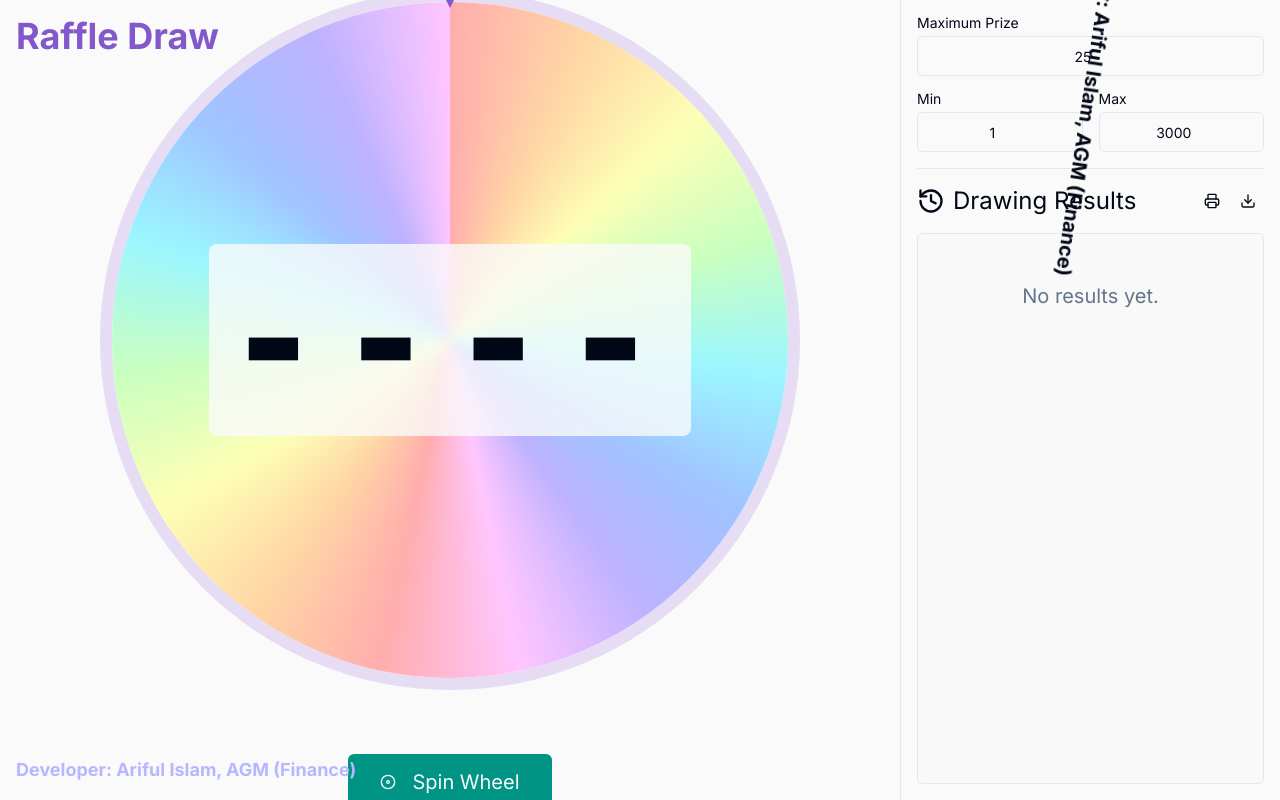
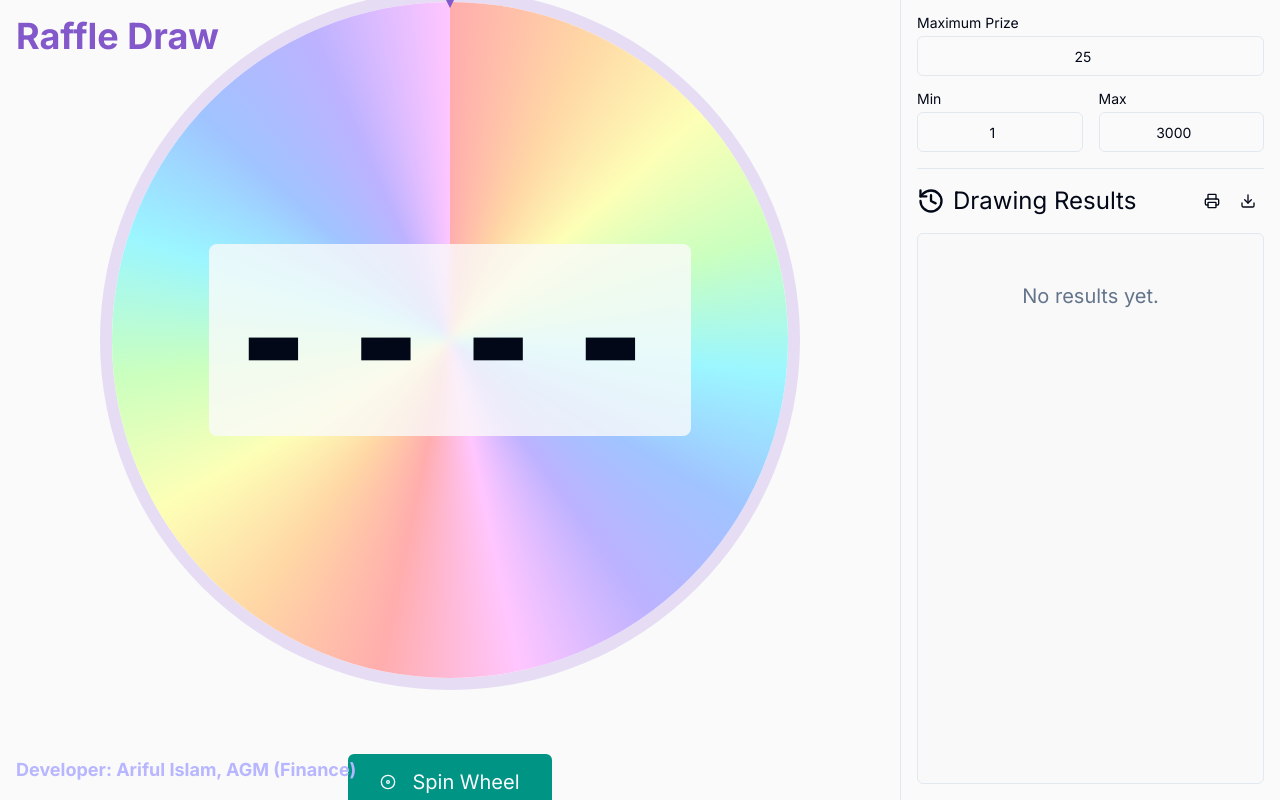
Before and after one commit to arifais15/arifReconcile, a Next.js app: page / in a window 1280 px wide. Built offline with nearby package versions, Linux system fonts and the light colour scheme.

Commit message:
Update lottery logic

```diff
--- a/src/app/globals.css
+++ b/src/app/globals.css
@@ -166,41 +166,3 @@ body {
   animation: color-change 8s infinite;
   font-weight: bold;
 }
-
-@keyframes border-scroll {
-  0% {
-    top: 0;
-    left: 0;
-    transform: translateX(0) translateY(0) rotate(0deg);
-  }
-  25% {
-    top: 0;
-    left: 100%;
-    transform: translateX(-100%) translateY(0) rotate(90deg);
-  }
-  50% {
-    top: 100%;
-    left: 100%;
-    transform: translateX(-100%) translateY(-100%) rotate(180deg);
-  }
-  75% {
-    top: 100%;
-    left: 0;
-    transform: translateX(0) translateY(-100%) rotate(270deg);
-  }
-  100% {
-    top: 0;
-    left: 0;
-    transform: translateX(0) translateY(0) rotate(360deg);
-  }
-}
-
-.border-scroll-text {
-  position: fixed;
-  transform-origin: center center;
-  animation: border-scroll 20s linear infinite;
-  white-space: nowrap;
-  font-size: 1.25rem; /* Equivalent to text-xl */
-  font-weight: bold;
-  z-index: 9999;
-}
--- a/src/app/page.tsx
+++ b/src/app/page.tsx
@@ -122,11 +122,6 @@ export default function Home() {
             Developer: Ariful Islam, AGM (Finance)
           </span>
         </div>
-        {!isSpinning && (
-          <div className="border-scroll-text multicolor-text">
-            Developer: Ariful Islam, AGM (Finance)
-          </div>
-        )}
       </main>
 
       {/* Sidebar: Controls and History */}
```
